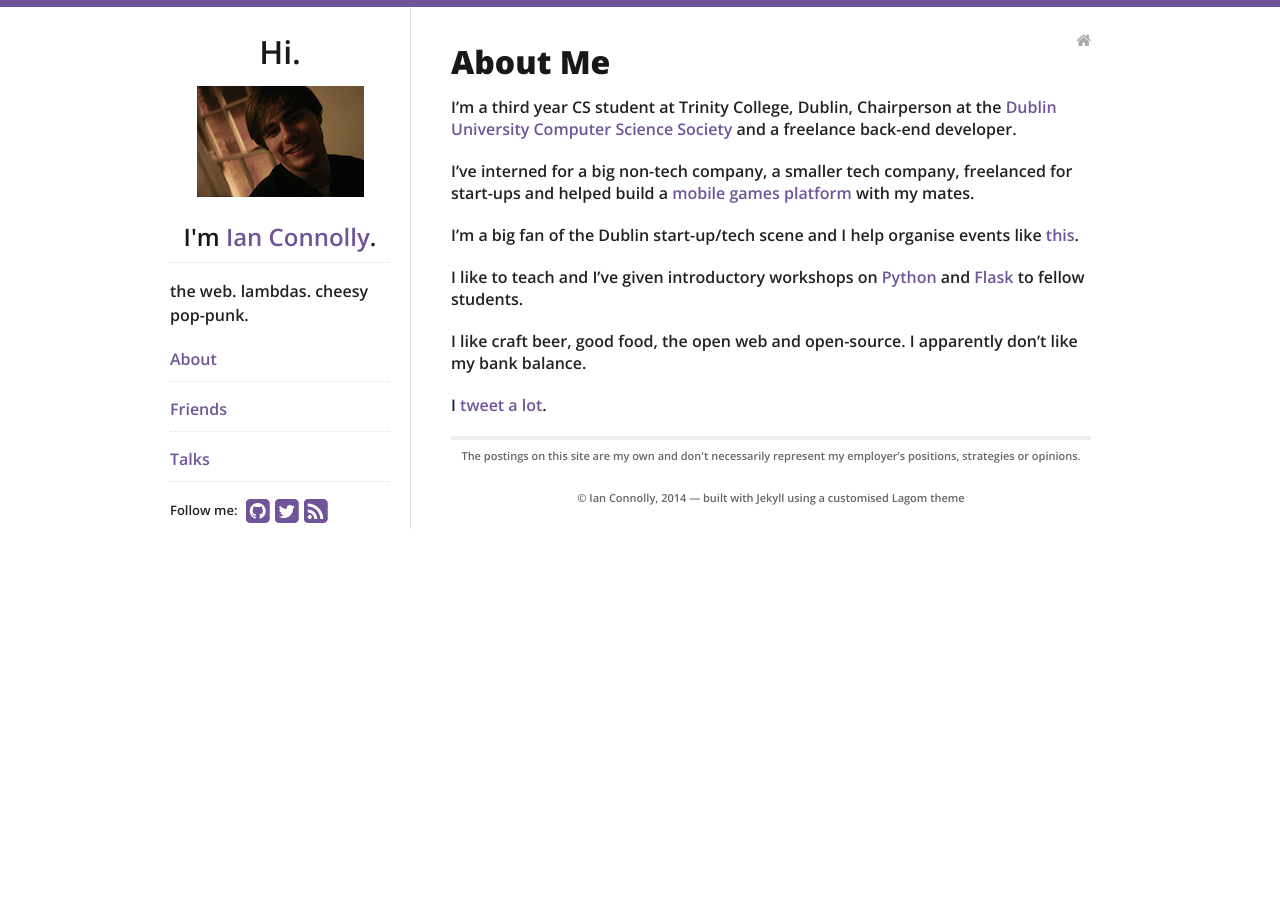
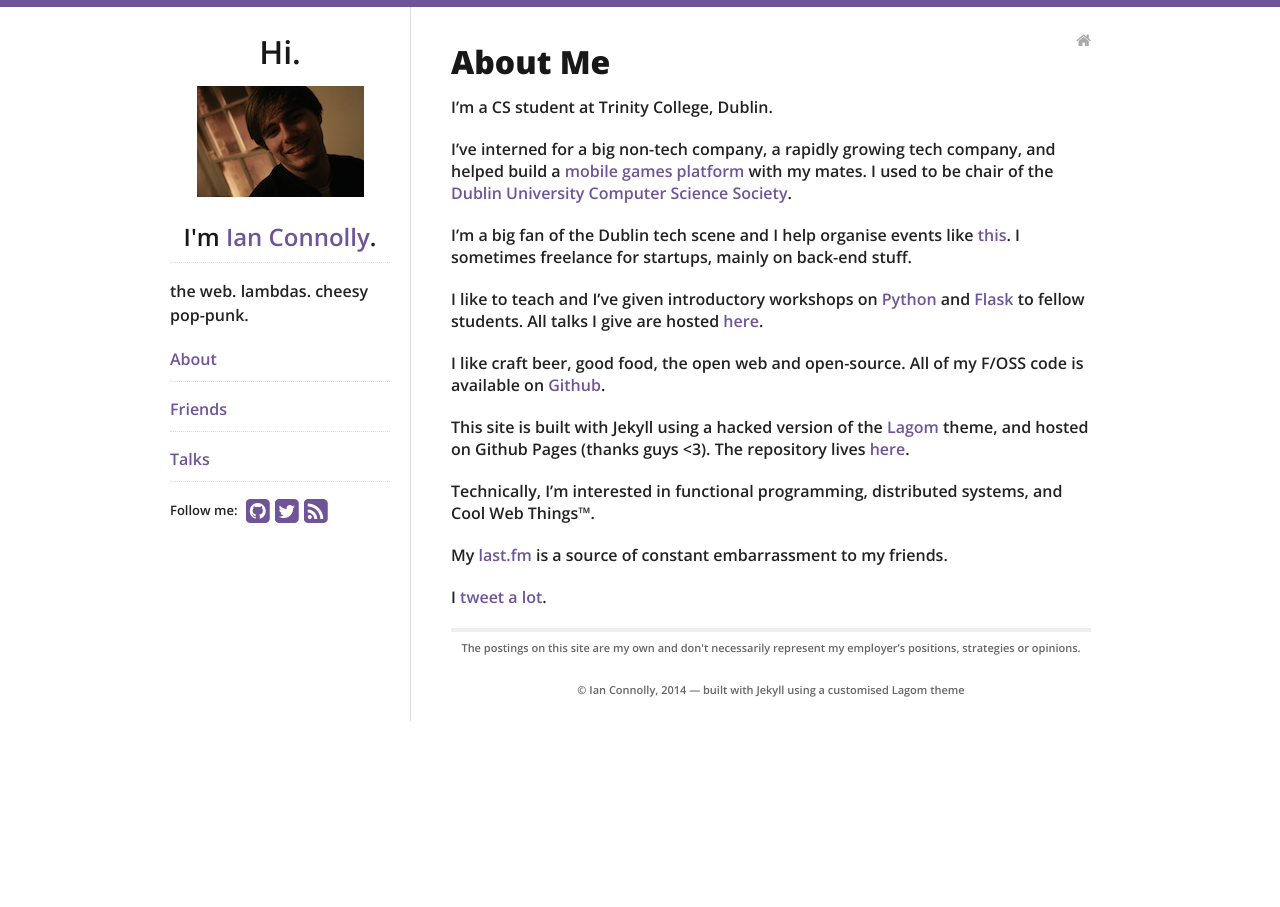
Before and after one commit to IanConnolly/ianconnolly.github.io, a Jekyll site: the page built from about.md, in a window 1280 px wide. Built offline with Jekyll 4.4.1, drawn with Linux system fonts in a browser that asks for light colours; nearby versions of some CDN libraries.

Commit message:
change about me

```diff
--- a/about.md
+++ b/about.md
@@ -5,22 +5,35 @@ title: About Me
 tags: [about]
 ---
 
-I'm a third year CS student at Trinity College, Dublin, Chairperson at the
-[Dublin University Computer Science Society](http://ducss.ie) and a freelance
-back-end developer.
+I'm a CS student at Trinity College, Dublin.
 
-I've interned for a big non-tech company, a smaller tech company, freelanced for
-start-ups and helped build a [mobile games platform](http://github.com/tcd-tophat)
-with my mates.
+I've interned for a big non-tech company, a rapidly growing tech company, and
+helped build a [mobile games platform](http://github.com/tcd-tophat)
+with my mates. I used to be chair of the
+[Dublin University Computer Science Society](http://ducss.ie).
 
-I'm a big fan of the Dublin start-up/tech scene and I help organise events like
-[this](http://ducss.ie/summit).
+I'm a big fan of the Dublin tech scene and I help organise events like
+[this](http://ducss.ie/summit). I sometimes freelance for startups, mainly
+on back-end stuff.
 
 I like to teach and I've given introductory workshops on
 [Python](http://connolly.io/slides/python101) and
-[Flask](http://connolly.io/slides/flask101) to fellow students.
+[Flask](http://connolly.io/slides/flask101) to fellow students. All talks I
+give are hosted [here](http://connolly.io/talks).
 
-I like craft beer, good food, the open web and open-source.
-I apparently don't like my bank balance.
+I like craft beer, good food, the open web and open-source. All of my F/OSS
+code is available on [Github](http://github.com/NSNO).
+
+This site is built
+with Jekyll using a hacked version of the
+[Lagom](https://github.com/swanson/lagom) theme, and hosted
+on Github Pages (thanks guys <3). The repository lives
+[here](http://github.com/NSNO/nsno.github.io).
+
+Technically, I'm interested in functional programming, distributed systems,
+and Cool Web Things™.
+
+My [last.fm](http://www.last.fm/user/mrnsno) is a source of constant
+embarrassment to my friends.
 
 I [tweet a lot](http://twitter.com/IanConnolly).
```
